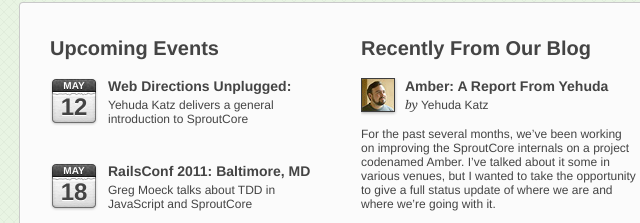
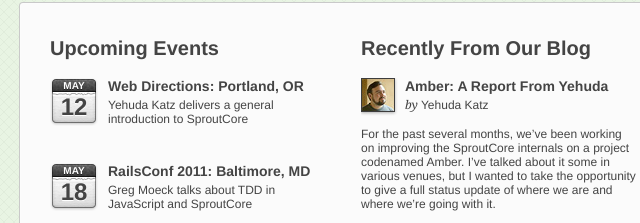
Before and after one commit to sproutcore/website, a plain HTML site: page index.html in a window 1280 px wide. Shown: the part 843-1066 px from the top of the page, 141-781 px from the left. Drawn offline with nearby package versions, Linux system fonts and the light colour scheme.

Commit message:
More copy updates

```diff
--- a/index.html
+++ b/index.html
@@ -81,7 +81,7 @@
         <ul class="events">
           <li>
             <time datetime="2011-03-07" class="date"><abbr>May</abbr> 12</time>
-            <h2>Web Directions Unplugged: Portland, OR</h2>
+            <h2>Web Directions: Portland, OR</h2>
             <p>Yehuda Katz delivers a general introduction to SproutCore</p>
           </li>
           <li>
```
